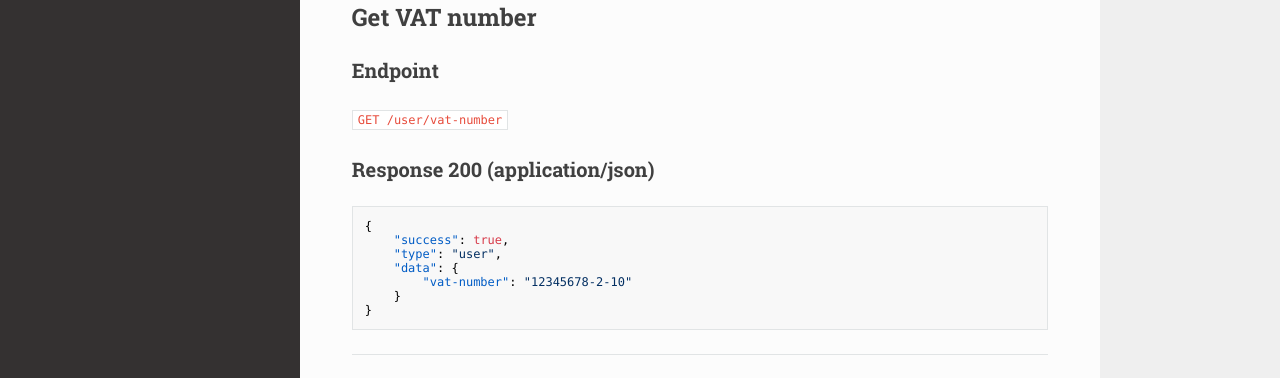
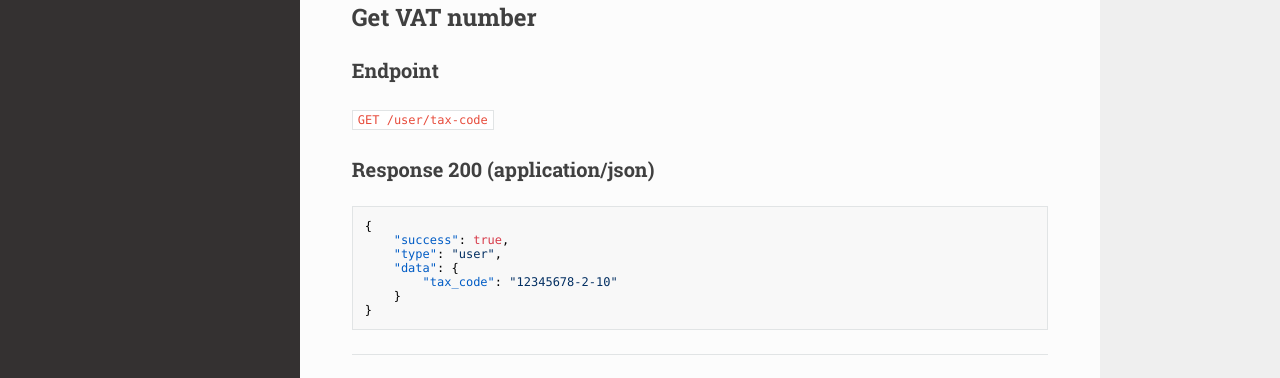
Before and after one commit to octonull/Billingo-API-docs, an MkDocs documentation site: the page built from docs/user.md, in a window 1280 px wide and 928 px high. Shown: the part 504-882 px from the top of the window. Built offline with MkDocs 1.6.1, drawn with Linux system fonts in a browser that asks for light colours; nearby versions of some CDN libraries; old or Windows-style settings are respelled for this version of MkDocs.

Commit message:
release tax code

````diff
--- a/docs/user.md
+++ b/docs/user.md
@@ -22,7 +22,7 @@
 
 ### Endpoint
 
-`GET /user/vat-number`
+`GET /user/tax-code`
 
 ### Response 200 (application/json)
 
@@ -31,7 +31,7 @@
     "success": true,
     "type": "user",
     "data": {
-        "vat-number": "12345678-2-10"
+        "tax_code": "12345678-2-10"
     }
 }
 ```
````
